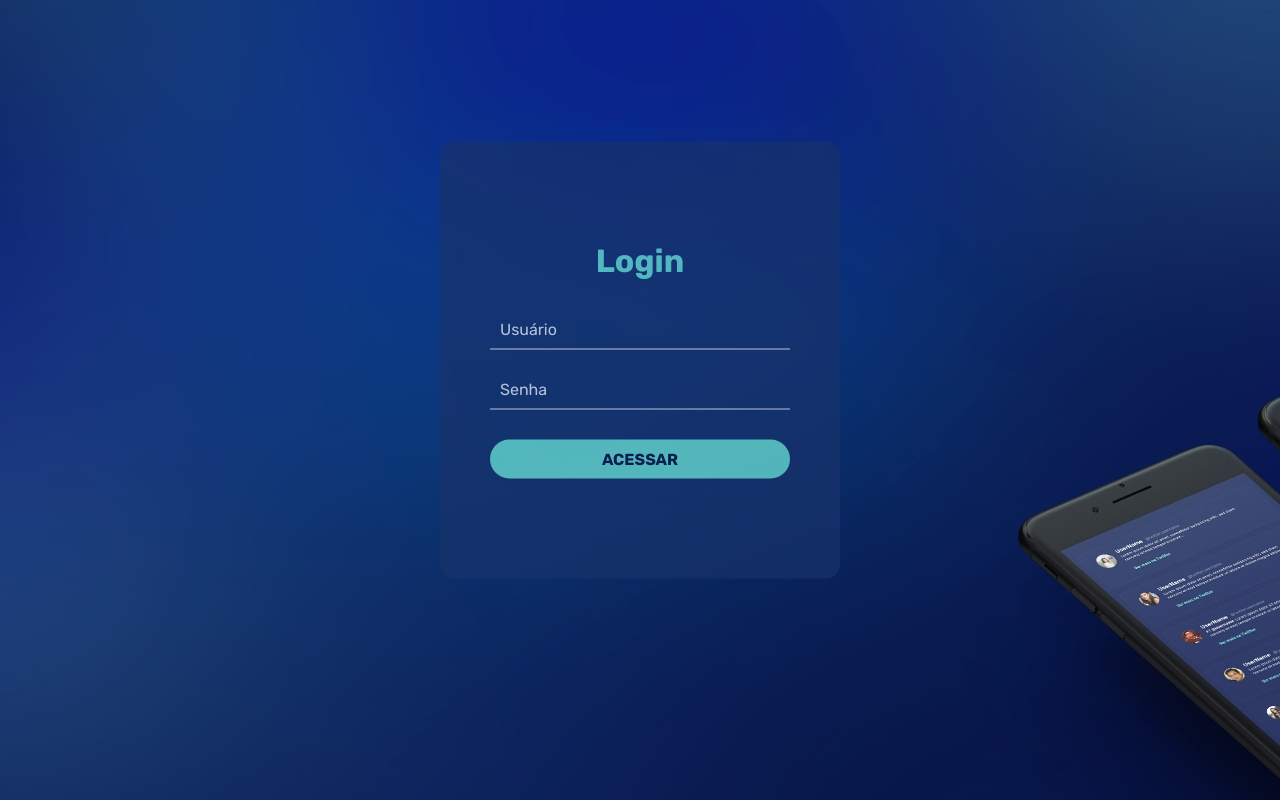
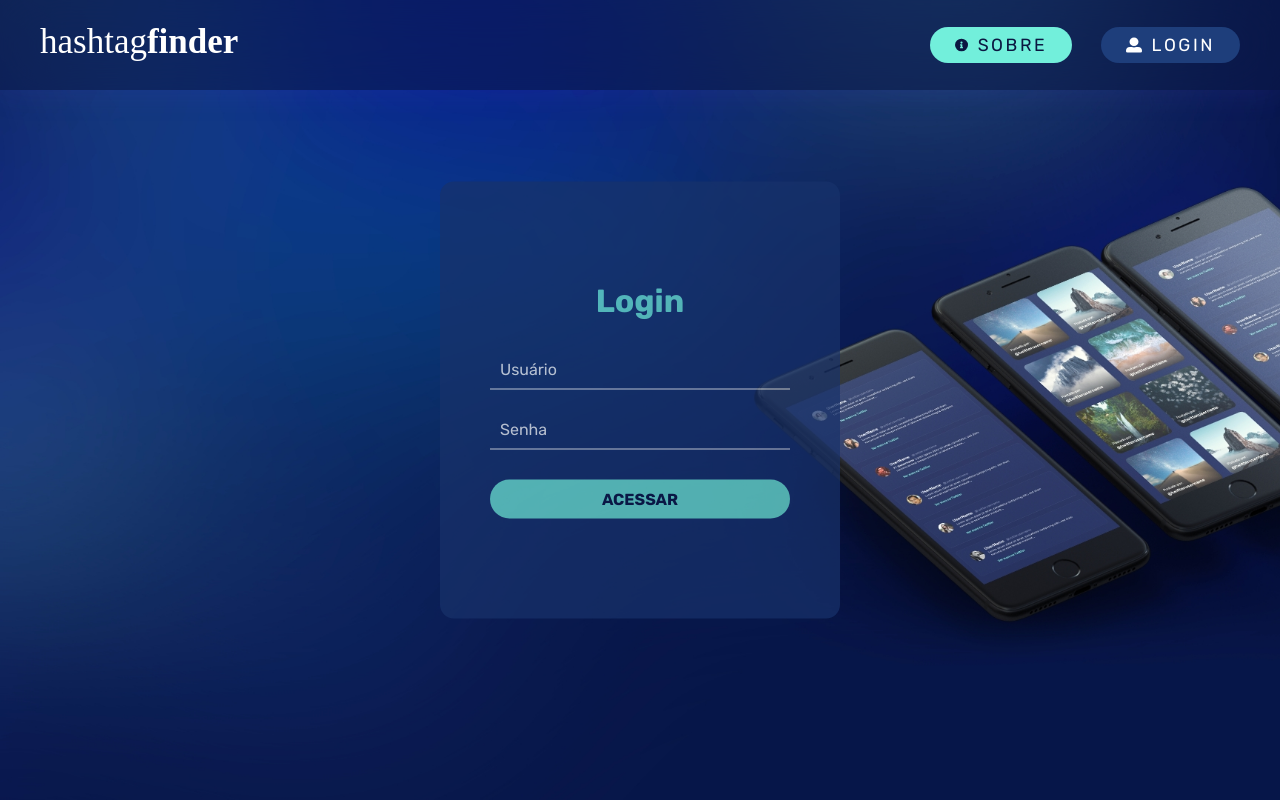
Before and after one commit to MRonald/hashtag-finder, a React (Create React App) app: page /login in a window 1280 px wide. Built offline with nearby package versions, Linux system fonts and the light colour scheme.

Commit message:
correção bg

```diff
--- a/src/pages/Login.js
+++ b/src/pages/Login.js
@@ -1,10 +1,10 @@
 import React from 'react';
 import styles from "../styles/pages/Login.module.css"
-// import Header from "../components/Header"
+import Header from "../components/Header"
 
 function Login() {
     return <div className={styles.containerLogin}>
-        {/* <Header /> */}
+        <Header />
         <div className={styles.bgLogin}>
             <div className={styles.login}>
                 <div className={styles.titleLogin}>Login</div>
--- a/src/styles/pages/Login.module.css
+++ b/src/styles/pages/Login.module.css
@@ -1,21 +1,19 @@
 .containerLogin {
     max-width: 1920px;
     margin: auto;
-}
-
-.bgLogin {
     position: fixed;
     height: 100%;
     width: 100%;
     background-image: url(/src/assets/img/mobile-hero-bg.jpg);
     background-repeat: no-repeat;
+    background-size: cover;
 }
 
 .login {
     display: flex;
     flex-direction: column;
     position: absolute;
-    top: 45%;
+    top: 50%;
     left: 50%;
     transform: translate(-50%, -50%);
     padding: 100px 50px;
@@ -24,6 +22,7 @@
     opacity: 0.7;
     min-width: 400px;
 }
+
 .titleLogin {
     text-align: center;
     color: #72EFDB;
@@ -31,6 +30,7 @@
     font-size: 2rem;
     font-weight: bolder;
 }
+
 .buttonLogin {
     background-color: #72EFDB;
     font-weight: bolder;
@@ -43,6 +43,7 @@
     border-color: unset;
     border-style: unset;
 }
+
 .inputLogin {
     border: none;
     border-bottom: 1px solid #ffffff;
@@ -53,22 +54,27 @@
     font-size: 1rem;
     color: #ffffff;
 }
+
 ::-webkit-input-placeholder {
     color: #ffffff;
 }
+
 :-moz-placeholder {
     /* Firefox 18- */
     color: #ffffff;
 }
+
 ::-moz-placeholder {
     /* Firefox 19+ */
     color: #ffffff;
 }
+
 :-ms-input-placeholder {
     color: #ffffff;
 }
+
 @media only screen and (min-width: 514px) {
-    .bgLogin {
+    .containerLogin {
         background-image: url(/src/assets/img/hero-bg.jpg);
     }
 }
```
